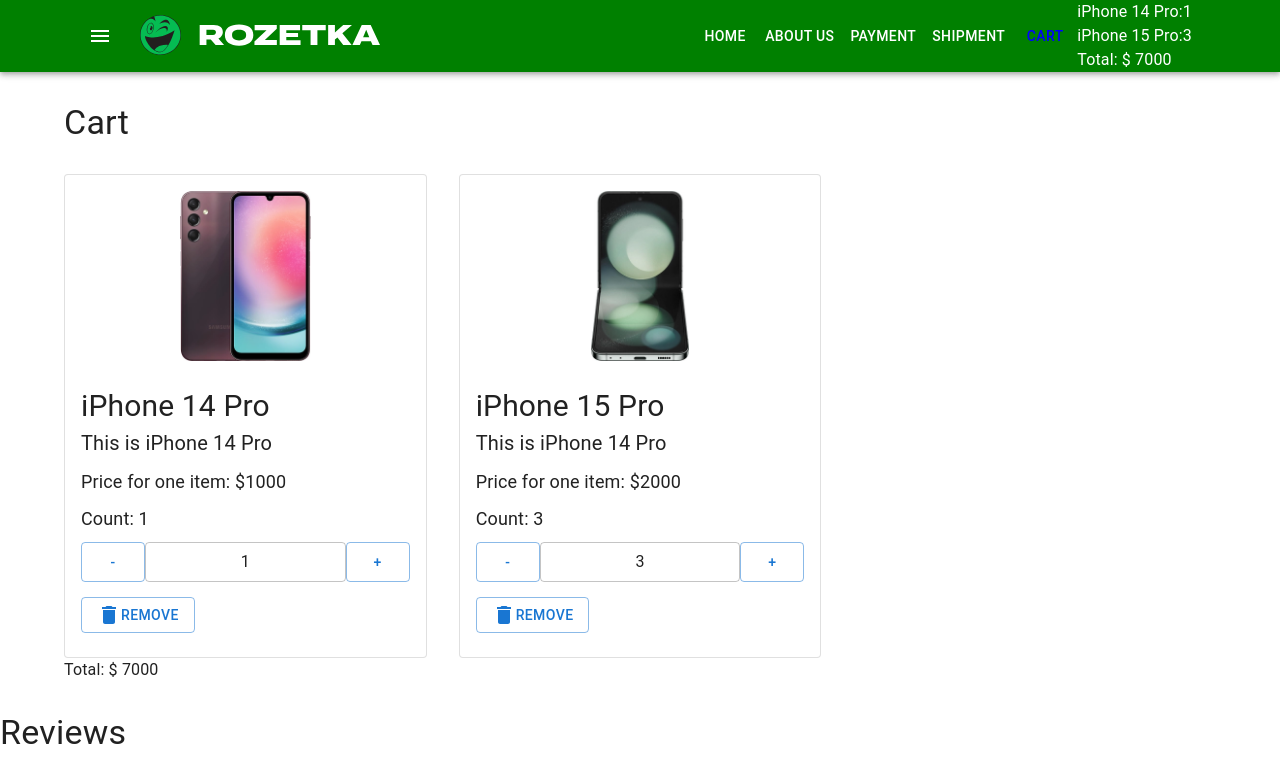
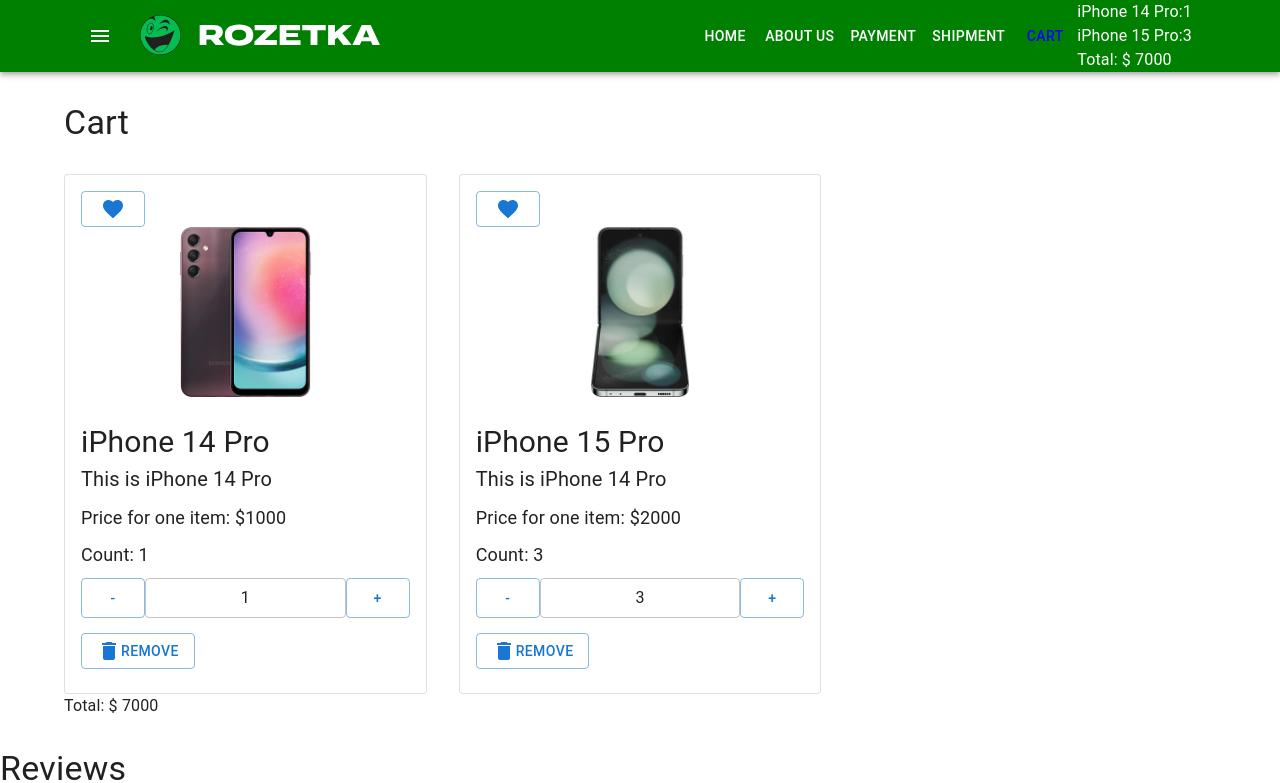
Before and after one commit to vvs0503624459/Educational-project-in-React, a React (Create React App) app: page /cart in a window 1280 px wide. Shown: the top 783 px of the page. Built offline with nearby package versions, Linux system fonts and the light colour scheme.

Commit message:
implemented toggle-like in Cart

```diff
--- a/src/pages/Cart/CartProductListItemExtended.tsx
+++ b/src/pages/Cart/CartProductListItemExtended.tsx
@@ -2,6 +2,9 @@
 import { Product } from "utils/productsArray";
 import DeleteIcon from "@mui/icons-material/Delete";
 import Quantity from "components/Quantity/Quantity";
+import FavoriteBorderIcon from "@mui/icons-material/FavoriteBorder";
+import FavoriteIcon from "@mui/icons-material/Favorite";
+import { useAppDispatch, useAppSelector } from "redux/hooks";
 type Props = {
   product: Product;
   productCount: number;
@@ -17,10 +20,22 @@
   changeProductQuantity,
   minCount,
 }: Props) => {
+  const isLiked = useAppSelector(
+    (state) => state.productsLikeState[product.id]
+  );
+  const dispatch = useAppDispatch();
   return (
     <Grid item xs={12} sm={4}>
       <Card variant="outlined">
         <CardContent>
+          <Button
+            variant="outlined"
+            onClick={() => {
+              dispatch({ type: "toggle_like", id: product.id });
+            }}
+          >
+            {isLiked ? <FavoriteIcon /> : <FavoriteBorderIcon />}
+          </Button>
           <div className="product-image">
             <img src={product.image} alt="" />
           </div>
```
